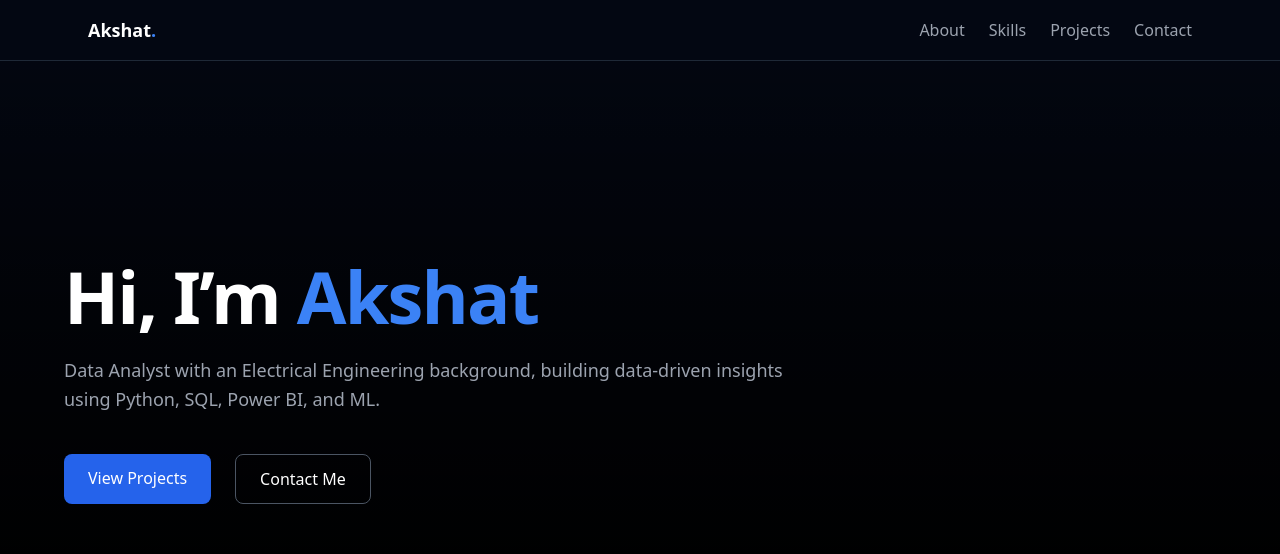
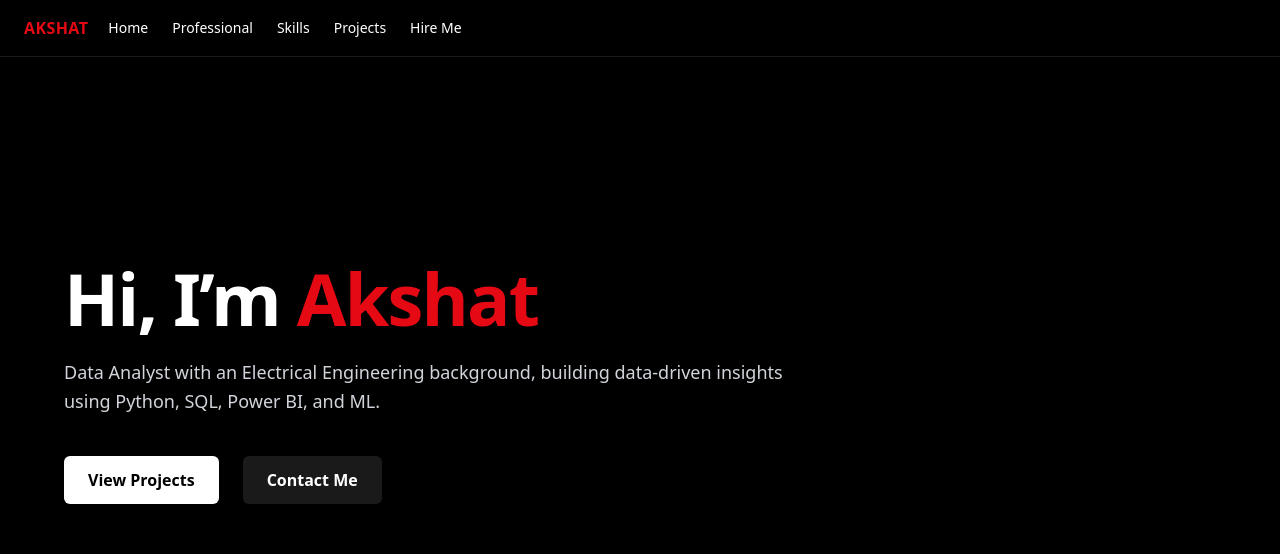
Before and after one commit to AkshatStark06/akshat-portfolio, a React (Vite) app: page /profile/recruiter in a window 1280 px wide. Shown: the top 554 px of the page. Built offline with nearby package versions, Linux system fonts and the light colour scheme.

Commit message:
Align navbar to reference layout and enhance hero section

```diff
--- a/src/components/Hero.jsx
+++ b/src/components/Hero.jsx
@@ -1,12 +1,12 @@
 function Hero() {
   return (
-    <section className="relative h-[75vh] flex items-end pb-24 bg-gray-950 text-white overflow-hidden">
-      <div className="relative z-10 px-16 max-w-4xl">
+    <section className="relative h-[75vh] pt-24 flex items-end pb-24 bg-black text-white overflow-hidden">
+      <div className="relative z-10 px-16 max-w-5xl">
         <h1 className="text-6xl md:text-7xl font-extrabold tracking-tight">
-          Hi, I’m <span className="text-blue-500">Akshat</span>
+          Hi, I’m <span className="text-[#e50914]">Akshat</span>
         </h1>
 
-        <p className="mt-6 text-lg text-gray-400 max-w-3xl leading-relaxed">
+        <p className="mt-6 text-lg text-gray-300 max-w-3xl leading-relaxed">
           Data Analyst with an Electrical Engineering background,
           building data-driven insights using Python, SQL, Power BI, and ML.
         </p>
@@ -14,21 +14,21 @@ function Hero() {
         <div className="mt-10 flex gap-6">
           <a
             href="#projects"
-            className="px-6 py-3 bg-blue-600 hover:bg-blue-700 rounded-lg font-medium"
+            className="px-6 py-3 bg-white text-black hover:bg-gray-200 rounded-md font-semibold"
           >
             View Projects
           </a>
 
           <a
             href="#contact"
-            className="px-6 py-3 border border-gray-600 hover:border-white rounded-lg font-medium"
+            className="px-6 py-3 bg-white/10 hover:bg-white/20 text-white rounded-md font-semibold"
           >
             Contact Me
           </a>
         </div>
       </div>
+
       <div className="absolute inset-0 z-0 bg-gradient-to-t from-black via-black/60 to-transparent" />
-
     </section>
   );
 }
--- a/src/components/Navbar.jsx
+++ b/src/components/Navbar.jsx
@@ -1,20 +1,29 @@
-function Navbar() {
+export default function Navbar() {
   return (
-    <nav className="fixed top-0 w-full bg-gray-950 border-b border-gray-800 z-50">
-      <div className="max-w-6xl mx-auto px-6 py-4 flex justify-between items-center">
-        <h1 className="text-lg font-bold text-white">
-          Akshat<span className="text-blue-500">.</span>
-        </h1>
+    <nav className="fixed top-0 left-0 w-full z-50 bg-black/50 backdrop-blur-md border-b border-white/10">
+      <div className="w-full px-6 h-14 flex items-center">
 
-        <div className="space-x-6 text-gray-400">
-          <a href="#about" className="hover:text-white">About</a>
-          <a href="#skills" className="hover:text-white">Skills</a>
-          <a href="#projects" className="hover:text-white">Projects</a>
-          <a href="#contact" className="hover:text-white">Contact</a>
+        <div className="flex items-center gap-5">
+          <div className="text-[#e50914] font-bold text-base tracking-wide">
+            AKSHAT
+          </div>
+
+          <ul className="flex items-center gap-6 text-sm text-white">
+            {["Home", "Professional", "Skills", "Projects", "Hire Me"].map(
+              (item) => (
+                <li
+                  key={item}
+                  className="cursor-pointer hover:text-white transition relative group"
+                >
+                  {item}
+                  <span className="absolute -bottom-1 left-0 w-0 h-[2px] bg-[#e50914] transition-all group-hover:w-full"></span>
+                </li>
+              )
+            )}
+          </ul>
         </div>
+
       </div>
     </nav>
   );
 }
-
-export default Navbar;
```
